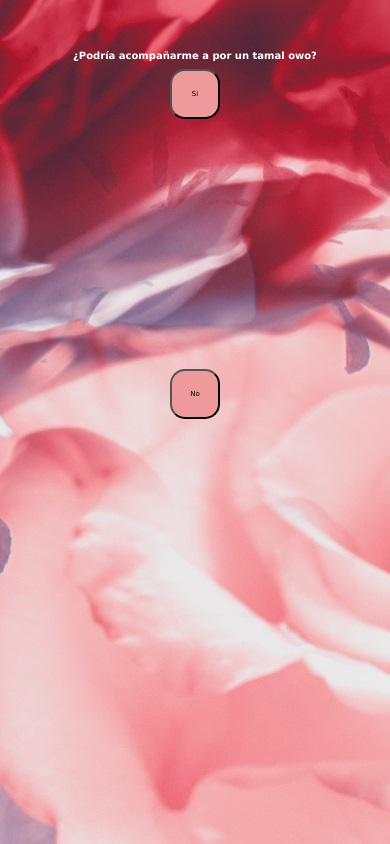
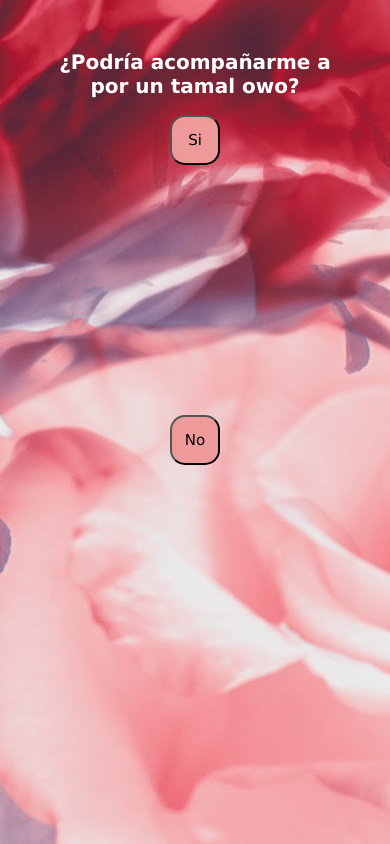
Before and after one commit to dargar2002/Invitation, a plain HTML site: page index.html in a window 390 px wide. Drawn offline with nearby package versions, Linux system fonts and the light colour scheme.

Commit message:
Update styles.css

```diff
--- a/styles.css
+++ b/styles.css
@@ -9,7 +9,7 @@ h2{
     font-family: verdana;
     color:white;
     text-align: center;
-    font-size: 30px;
+    font-size: 40px;
 }
 
 .botones{
@@ -38,18 +38,18 @@ button {
 
 @media screen and (max-width: 800px){
   h2{
-    font-size: 15px;
+    font-size: 25px;
   }
   button{
-    font-size: 10px
+    font-size: 20px
   }
 }
 
 @media screen and (max-width: 500px){
   h2{
-    font-size: 10px;
+    font-size: 20px;
   }
   button{
-    font-size: 7px
+    font-size: 15px
   }
 }
```
